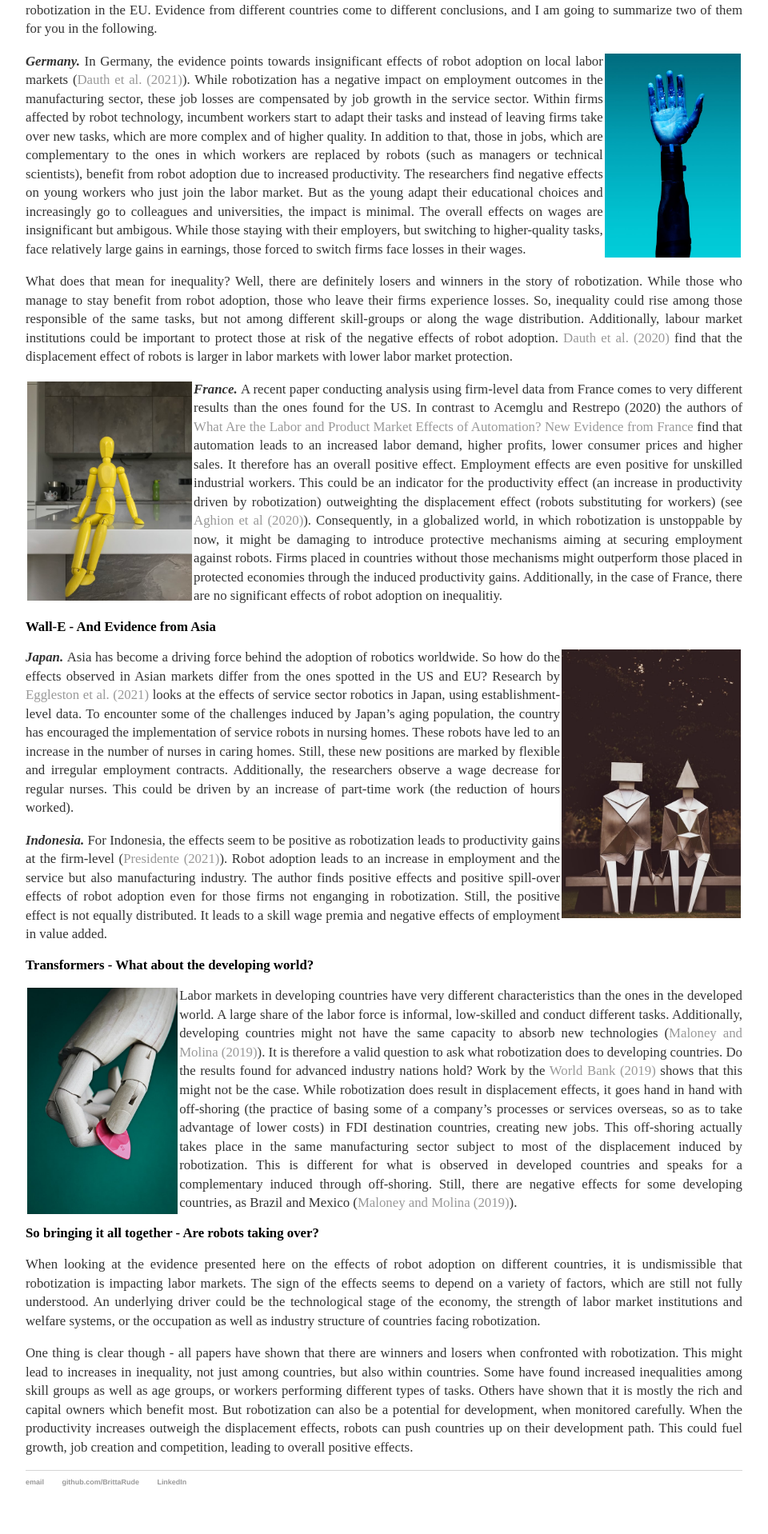
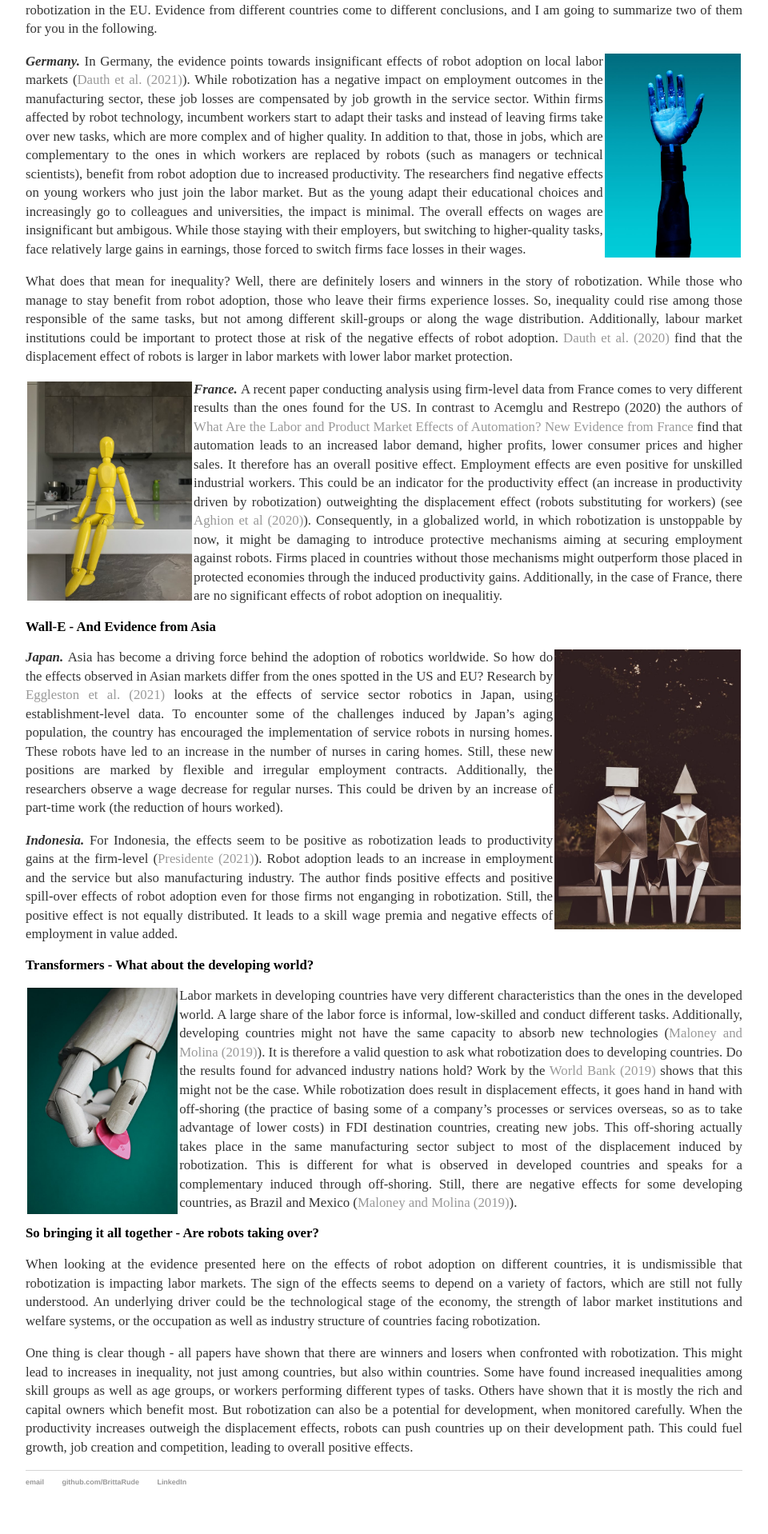
Before and after one commit to BrittaRude/BrittaRude.github.io, a Jekyll site: the page built from inputs_cakestory/_posts/2021-05-30-britta-rude-are-robots-grabbing-our-jobs.md, in a window 1280 px wide. Shown: the part 1638-3556 px from the top of the page at 80% size, without its empty margins (160-1120 px from the left). Built offline with Jekyll 4.4.1, drawn with Linux system fonts in a browser that asks for light colours.

Commit message:
Update 2021-05-30-britta-rude-are-robots-grabbing-our-jobs.md

```diff
--- a/inputs_cakestory/_posts/2021-05-30-britta-rude-are-robots-grabbing-our-jobs.md
+++ b/inputs_cakestory/_posts/2021-05-30-britta-rude-are-robots-grabbing-our-jobs.md
@@ -41,7 +41,7 @@
 
 ## Wall-E - And Evidence from Asia
 
-<img src="/images/robots_japan.jpg" alt="robots_japan" style="float:right;margin: 2px 2px 2px 2px;max-width:25%;"/>
+<img src="/images/robots_japan.jpg" alt="robots_japan" style="float:right;margin: 2px 2px 2px 2px;max-width:26%;"/>
 
 <b><i>Japan. </i></b> Asia has become a driving force behind the adoption of robotics worldwide. So how do the effects observed in Asian markets differ from the ones spotted in the US and EU? Research by [Eggleston et al. (2021)](https://www.nber.org/papers/w28322) looks at the effects of service sector robotics in Japan, using establishment-level data. To encounter some of the challenges induced by Japan's aging population, the country has encouraged the implementation of service robots in nursing homes. These robots have led to an increase in the number of nurses in caring homes. Still, these new positions are marked by flexible and irregular employment contracts. Additionally, the researchers observe a wage decrease for regular nurses. This could be driven by an increase of part-time work (the reduction of hours worked).
 
```
